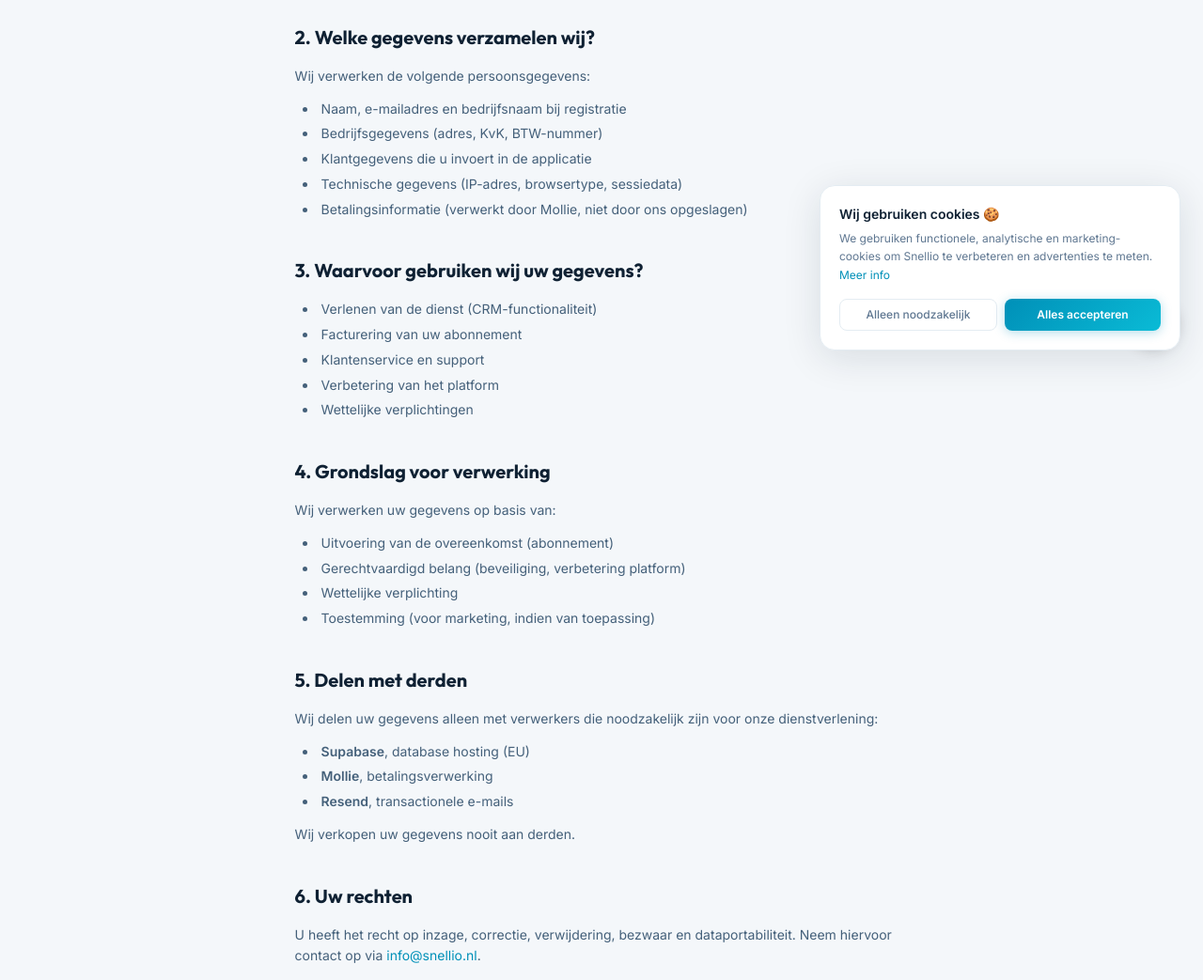
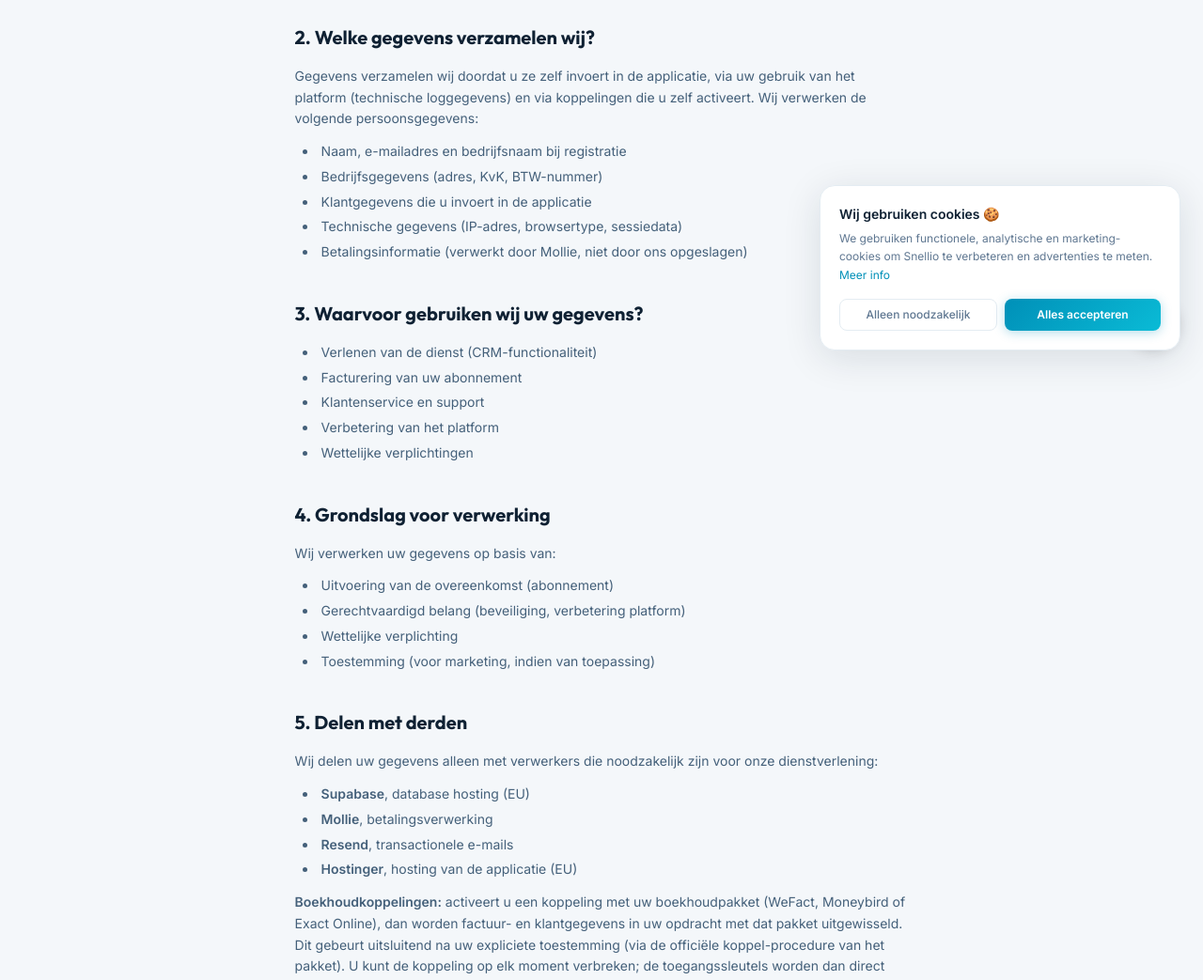
Before and after one commit to snelaircos/snellio-website, a Next.js app: page /privacy in a window 1280 px wide. Shown: the part 411-1454 px from the top of the page at 94% size. Built offline with nearby package versions, Linux system fonts and the light colour scheme; no server answers.

Commit message:
privacy: hoe we verzamelen + boekhoudkoppelingen (WeFact/Moneybird/Exact) + Hostinger als verwerker

```diff
--- a/app/privacy/page.tsx
+++ b/app/privacy/page.tsx
@@ -34,7 +34,7 @@ export default function PrivacyPage() {
         </Section>
 
         <Section title="2. Welke gegevens verzamelen wij?">
-          <p>Wij verwerken de volgende persoonsgegevens:</p>
+          <p>Gegevens verzamelen wij doordat u ze zelf invoert in de applicatie, via uw gebruik van het platform (technische loggegevens) en via koppelingen die u zelf activeert. Wij verwerken de volgende persoonsgegevens:</p>
           <ul className="list-disc list-inside space-y-1 ml-2">
             <li>Naam, e-mailadres en bedrijfsnaam bij registratie</li>
             <li>Bedrijfsgegevens (adres, KvK, BTW-nummer)</li>
@@ -70,7 +70,9 @@ export default function PrivacyPage() {
             <li><strong>Supabase</strong>, database hosting (EU)</li>
             <li><strong>Mollie</strong>, betalingsverwerking</li>
             <li><strong>Resend</strong>, transactionele e-mails</li>
+            <li><strong>Hostinger</strong>, hosting van de applicatie (EU)</li>
           </ul>
+          <p><strong>Boekhoudkoppelingen:</strong> activeert u een koppeling met uw boekhoudpakket (WeFact, Moneybird of Exact Online), dan worden factuur- en klantgegevens in uw opdracht met dat pakket uitgewisseld. Dit gebeurt uitsluitend na uw expliciete toestemming (via de officiële koppel-procedure van het pakket). U kunt de koppeling op elk moment verbreken; de toegangssleutels worden dan direct verwijderd.</p>
           <p>Wij verkopen uw gegevens nooit aan derden.</p>
         </Section>
 
```
